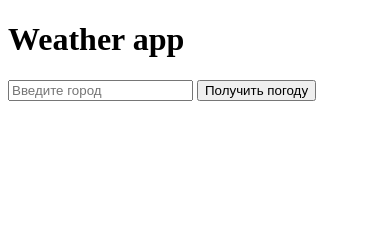
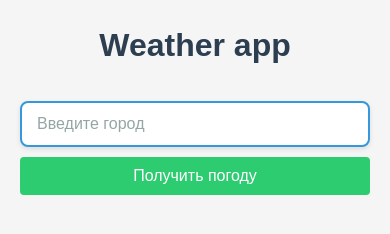
Before and after one commit to kovaaalex/lab4, a website built with webpack: page src/index.html in a window 390 px wide. Built offline with nearby package versions, Linux system fonts and the light colour scheme; no server answers.

Commit message:
add styles

```diff
--- a/bundle.js
+++ b/bundle.js
@@ -1,2 +1,2 @@
-(()=>{const e=document.querySelector("input"),t=document.getElementById("getWeather"),n=document.getElementById("weather"),a=document.getElementById("city-name"),r=document.getElementById("weather-details");t.addEventListener("click",(async function(){const t=e.value.trim();if(!t)return;const i=`https://api.openweathermap.org/data/2.5/weather?q=${encodeURIComponent(t)}&units=metric&appid=258df89376beaa1c83e56630a3cfa9bf&lang=ru`;try{const e=await fetch(i);if(!e.ok)throw new Error("Город не найден");o=await e.json(),a.textContent=`${o.name}, ${o.sys.country}`,r.innerHTML=`\n        <p>Температура: ${Math.round(o.main.temp)}°C (ощущается как ${Math.round(o.main.feels_like)}°C)</p>\n        <p>Погода: ${o.weather[0].description}</p>\n        <p>Влажность: ${o.main.humidity}%</p>\n        <p>Ветер: ${Math.round(o.wind.speed)} м/с</p>\n        <p>Давление: ${Math.round(.75*o.main.pressure)} мм рт.ст.</p>\n        <img src="https://openweathermap.org/img/wn/${o.weather[0].icon}@2x.png" alt="${o.weather[0].main}">\n    `,n.style.display="block"}catch(e){n.innerHTML="<p>Ошибка при получении данных</p>",alert(e.message)}var o}))})();
+(()=>{const e=document.querySelector("input"),t=document.getElementById("getWeather"),n=document.getElementById("weather"),a=document.getElementById("city-name"),r=document.getElementById("weather-details");t.addEventListener("click",(async function(){const t=e.value.trim();if(!t)return;n.style.display="none",a.textContent="",r.innerHTML="";const o=`https://api.openweathermap.org/data/2.5/weather?q=${encodeURIComponent(t)}&units=metric&appid=258df89376beaa1c83e56630a3cfa9bf&lang=ru`;try{const e=await fetch(o);if(!e.ok)throw new Error("Город не найден");i=await e.json(),a.textContent=`${i.name}, ${i.sys.country}`,r.innerHTML=`\n        <p>Температура: ${Math.round(i.main.temp)}°C (ощущается как ${Math.round(i.main.feels_like)}°C)</p>\n        <p>Погода: ${i.weather[0].description}</p>\n        <p>Влажность: ${i.main.humidity}%</p>\n        <p>Ветер: ${Math.round(i.wind.speed)} м/с</p>\n        <p>Давление: ${Math.round(.75*i.main.pressure)} мм рт.ст.</p>\n        <img src="https://openweathermap.org/img/wn/${i.weather[0].icon}@2x.png" alt="${i.weather[0].main}">\n    `,n.style.display="block"}catch(e){a.textContent="",r.innerHTML=`<p class="error-message">Ошибка: ${e.message}</p>`,n.style.display="block"}var i}))})();
 //# sourceMappingURL=bundle.js.map
--- a/src/index.html
+++ b/src/index.html
@@ -12,9 +12,7 @@
         <input type="text"
             id="cityInput"
             placeholder="Введите город"
-            maxlength="50"
-            pattern="[a-zA-Zа-яА-ЯёЁ\s-]*"
-            title="Только буквы, пробелы и дефис">
+            maxlength="50">
         <button id="getWeather">Получить погоду</button>
     </div>
     <div id="weather" class="weather-info" style="display: none;">
--- a/src/script.js
+++ b/src/script.js
@@ -7,19 +7,27 @@ const apiKey = process.env.APIKEY;
 button.addEventListener('click', getWeather);
 async function getWeather() {
     const city = input.value.trim();
-    if(!city) return;
+    if (!city) return;
+
+    // Очищаем блок перед новым запросом
+    weatherDiv.style.display = 'none';
+    cityName.textContent = '';
+    weatherDetails.innerHTML = '';
+
     const url = `https://api.openweathermap.org/data/2.5/weather?q=${encodeURIComponent(city)}&units=metric&appid=${apiKey}&lang=ru`;
+
     try {
         const response = await fetch(url);
-        if(!response.ok) {
+        if (!response.ok) {
             throw new Error('Город не найден');
         }
         const data = await response.json();
         displayWeather(data);
-      } catch (error) {
-        weatherDiv.innerHTML = `<p>Ошибка при получении данных</p>`;
-        alert(error.message);
-      }
+    } catch (error) {
+        cityName.textContent = '';
+        weatherDetails.innerHTML = `<p class="error-message">Ошибка: ${error.message}</p>`;
+        weatherDiv.style.display = 'block';
+    }
 }
 function displayWeather(data) {
     cityName.textContent = `${data.name}, ${data.sys.country}`;
--- a/style.css
+++ b/style.css
@@ -0,0 +1,111 @@
+*{
+    margin: 0;
+    padding: 0;
+    box-sizing: border-box;
+}
+/* Общие стили */
+body {
+    font-family: Arial, sans-serif;
+    line-height: 1.6;
+    margin: 0;
+    padding: 20px;
+    background-color: #f5f5f5;
+    color: #333;
+    max-width: 800px;
+    margin: 0 auto;
+}
+
+h1 {
+    text-align: center;
+    color: #2c3e50;
+    margin-bottom: 30px;
+}
+
+/* Форма ввода */
+input[type="text"] {
+    padding: 10px;
+    width: 70%;
+    border: 1px solid #ddd;
+    border-radius: 4px;
+    font-size: 16px;
+}
+
+button {
+    padding: 10px 20px;
+    background-color: #2ecc71; /* Зеленая кнопка */
+    color: white;
+    border: none;
+    border-radius: 4px;
+    cursor: pointer;
+    font-size: 16px;
+    margin-left: 10px;
+    transition: background-color 0.3s;
+}
+
+button:hover {
+    background-color: #27ae60; /* Темнее при наведении */
+}
+
+/* Блок с погодой */
+.weather-info {
+    background-color: white;
+    padding: 20px;
+    border-radius: 8px;
+    box-shadow: 0 2px 4px rgba(0, 0, 0, 0.1);
+    margin-top: 20px;
+}
+
+.weather-info h2 {
+    color: #3498db;
+    margin-top: 0;
+}
+
+.weather-info p {
+    margin: 10px 0;
+}
+
+.weather-info img {
+    display: block;
+    margin: 10px auto;
+}
+
+/* Сообщение об ошибке */
+.error-message {
+    color: #e74c3c; /* Красный цвет */
+    font-weight: bold;
+    margin-top: 10px;
+}
+#cityInput {
+    padding: 12px 15px;
+    width: 60%;
+    border: 2px solid #3498db; /* Синяя рамка */
+    border-radius: 8px;
+    font-size: 16px;
+    outline: none;
+    transition: all 0.3s ease;
+    box-shadow: 0 2px 5px rgba(0, 0, 0, 0.1);
+    background-color: #fff;
+}
+
+/* Стиль при фокусе (когда кликаем на поле) */
+#cityInput:focus {
+    border-color: #2ecc71; /* Зелёная рамка при активации */
+    box-shadow: 0 2px 8px rgba(46, 204, 113, 0.2);
+}
+
+/* Стиль для placeholder (подсказки) */
+#cityInput::placeholder {
+    color: #95a5a6;
+    opacity: 1;
+}
+@media (max-width: 600px) {
+    #cityInput {
+        width: 100%;
+        margin-bottom: 10px;
+    }
+
+    button {
+        width: 100%;
+        margin-left: 0;
+    }
+}
```
Also changed, not shown: index.html (+1 -1 lines), 1 other file.
